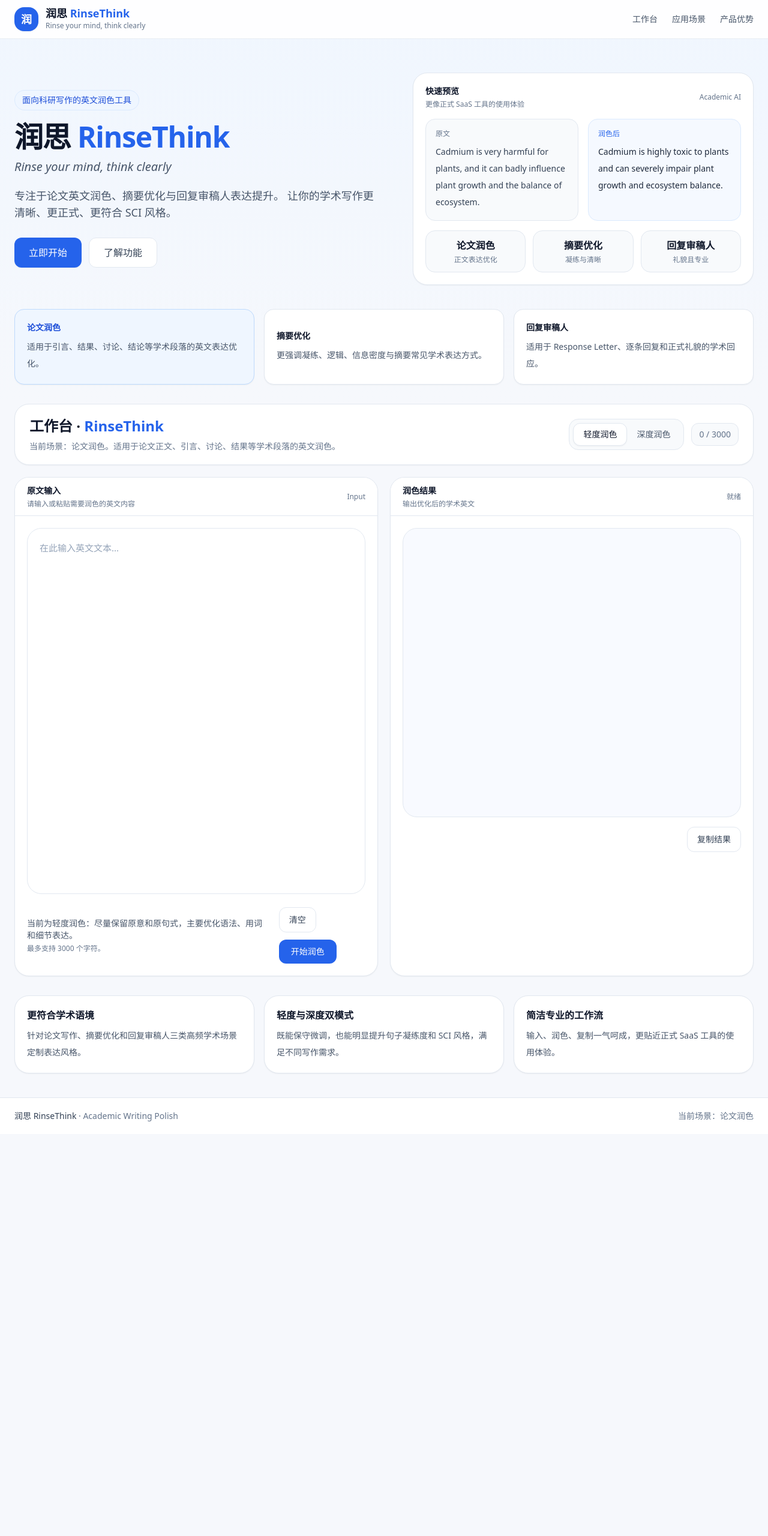
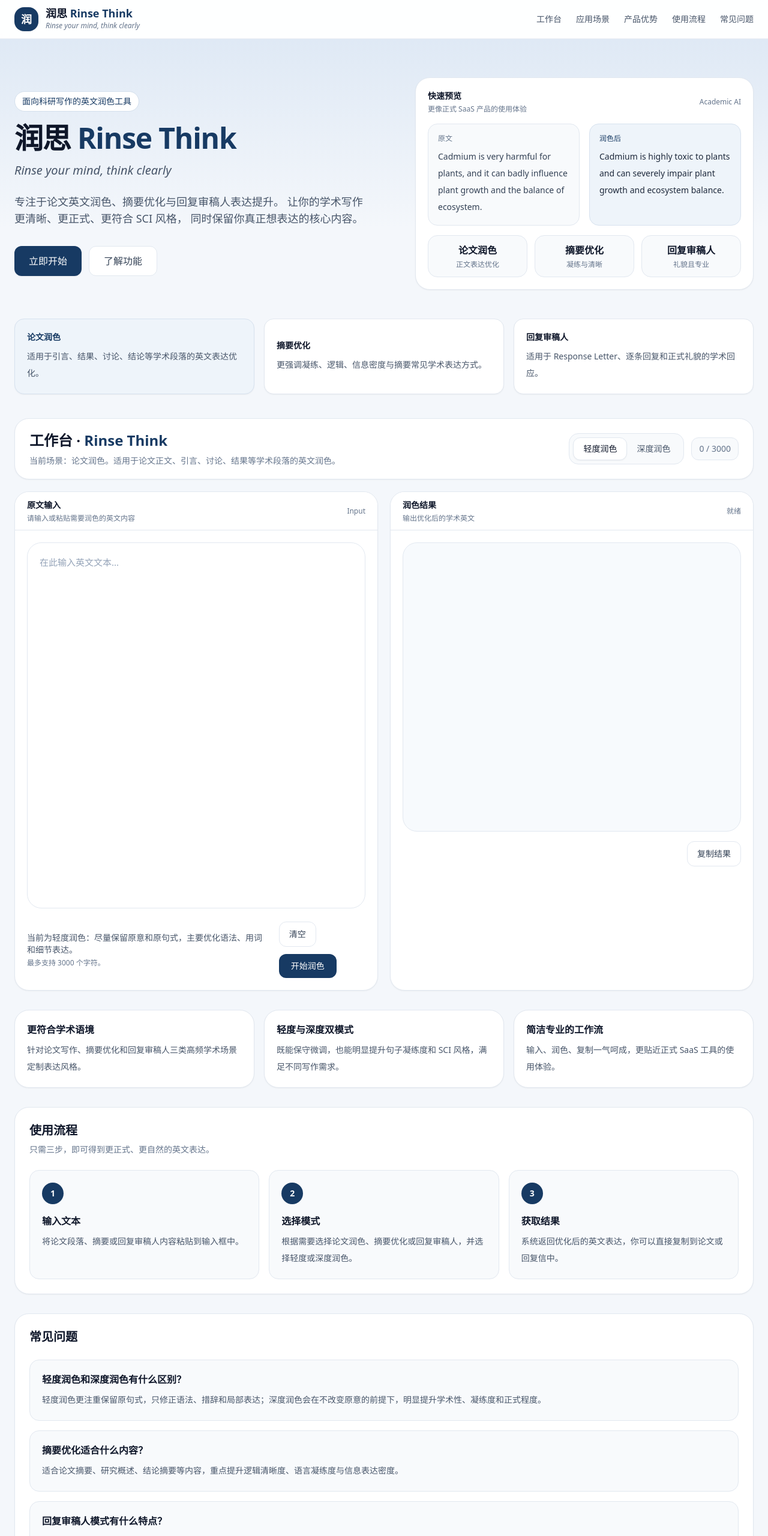
Before and after one commit to zhaot5489-alt/paper-polish-ai, a website: page index.html in a window 1280 px wide. Shown: the top 2560 px of the page at 60% size. Before the commit the page ends 1890 px from the top, so only its background shows below. Drawn offline with nearby package versions, Linux system fonts and the light colour scheme.

Commit message:
Update index.html

```diff
--- a/index.html
+++ b/index.html
@@ -3,23 +3,23 @@
 <head>
   <meta charset="UTF-8" />
   <meta name="viewport" content="width=device-width, initial-scale=1.0" />
-  <title>润思 RinseThink - Academic Writing Polish</title>
+  <title>润思 Rinse Think - Academic Writing Polish</title>
   <script src="https://cdn.tailwindcss.com"></script>
 </head>
-<body class="min-h-screen bg-[#f6f8fc] text-slate-800 font-sans">
+<body class="min-h-screen bg-[#f4f7fb] text-slate-800 font-sans">
   <div class="min-h-screen flex flex-col">
     <!-- 顶部导航 -->
-    <header class="sticky top-0 z-30 border-b border-slate-200/80 bg-white/85 backdrop-blur">
+    <header class="sticky top-0 z-30 border-b border-slate-200/80 bg-white/90 backdrop-blur">
       <div class="max-w-7xl mx-auto px-4 md:px-6 h-16 flex items-center justify-between">
         <div class="flex items-center gap-3">
-          <div class="w-10 h-10 rounded-2xl bg-blue-600 text-white flex items-center justify-center text-lg font-bold shadow-sm">
+          <div class="w-10 h-10 rounded-2xl bg-[#173a63] text-white flex items-center justify-center text-lg font-bold shadow-sm">
             润
           </div>
           <div>
             <div class="text-lg font-bold text-slate-900 leading-none">
-              润思 <span class="text-blue-600">RinseThink</span>
+              润思 <span class="text-[#173a63]">Rinse Think</span>
             </div>
-            <div class="text-xs text-slate-500 mt-1">Rinse your mind, think clearly</div>
+            <div class="text-xs text-slate-500 mt-1 italic">Rinse your mind, think clearly</div>
           </div>
         </div>
 
@@ -27,37 +27,40 @@
           <a href="#workspace" class="hover:text-slate-900 transition">工作台</a>
           <a href="#scenes" class="hover:text-slate-900 transition">应用场景</a>
           <a href="#features" class="hover:text-slate-900 transition">产品优势</a>
+          <a href="#how-it-works" class="hover:text-slate-900 transition">使用流程</a>
+          <a href="#faq" class="hover:text-slate-900 transition">常见问题</a>
         </nav>
       </div>
     </header>
 
     <!-- Hero -->
     <section class="relative overflow-hidden">
-      <div class="absolute inset-0 bg-gradient-to-b from-blue-50/80 to-transparent pointer-events-none"></div>
-      <div class="max-w-7xl mx-auto px-4 md:px-6 pt-10 md:pt-14 pb-8 relative">
-        <div class="grid grid-cols-1 lg:grid-cols-2 gap-8 items-center">
+      <div class="absolute inset-0 bg-gradient-to-b from-[#dfe9f5] via-transparent to-transparent pointer-events-none"></div>
+      <div class="max-w-7xl mx-auto px-4 md:px-6 pt-12 md:pt-16 pb-10 relative">
+        <div class="grid grid-cols-1 lg:grid-cols-2 gap-10 items-center">
           <div>
-            <div class="inline-flex items-center gap-2 px-3 py-1.5 rounded-full border border-blue-100 bg-blue-50 text-blue-700 text-sm font-medium mb-5">
+            <div class="inline-flex items-center gap-2 px-3 py-1.5 rounded-full border border-[#d3dfec] bg-white text-[#173a63] text-sm font-medium mb-5">
               面向科研写作的英文润色工具
             </div>
 
-            <h1 class="text-3xl md:text-5xl font-bold tracking-tight text-slate-900 leading-tight">
-              润思 <span class="text-blue-600">RinseThink</span>
+            <h1 class="text-4xl md:text-5xl font-bold tracking-tight text-slate-900 leading-tight">
+              润思 <span class="text-[#173a63]">Rinse Think</span>
             </h1>
 
-            <p class="mt-3 text-lg md:text-xl text-slate-600 font-medium italic">
+            <p class="mt-4 text-lg md:text-xl text-slate-600 font-medium italic">
               Rinse your mind, think clearly
             </p>
 
-            <p class="mt-5 text-base md:text-lg text-slate-600 leading-8 max-w-2xl">
+            <p class="mt-6 text-base md:text-lg text-slate-600 leading-8 max-w-2xl">
               专注于论文英文润色、摘要优化与回复审稿人表达提升。
-              让你的学术写作更清晰、更正式、更符合 SCI 风格。
+              让你的学术写作更清晰、更正式、更符合 SCI 风格，
+              同时保留你真正想表达的核心内容。
             </p>
 
-            <div class="mt-7 flex flex-wrap gap-3">
+            <div class="mt-8 flex flex-wrap gap-3">
               <a
                 href="#workspace"
-                class="inline-flex items-center justify-center px-6 py-3 rounded-xl bg-blue-600 text-white font-medium hover:bg-blue-700 transition shadow-sm"
+                class="inline-flex items-center justify-center px-6 py-3 rounded-xl bg-[#173a63] text-white font-medium hover:bg-[#102b49] transition shadow-sm"
               >
                 立即开始
               </a>
@@ -75,7 +78,7 @@
               <div class="flex items-center justify-between mb-4">
                 <div>
                   <div class="text-sm font-semibold text-slate-900">快速预览</div>
-                  <div class="text-xs text-slate-500 mt-1">更像正式 SaaS 工具的使用体验</div>
+                  <div class="text-xs text-slate-500 mt-1">更像正式 SaaS 产品的使用体验</div>
                 </div>
                 <div class="text-xs text-slate-500">Academic AI</div>
               </div>
@@ -88,8 +91,8 @@
                   </p>
                 </div>
 
-                <div class="rounded-2xl border border-blue-100 bg-blue-50/60 p-4">
-                  <div class="text-xs text-blue-600 mb-2">润色后</div>
+                <div class="rounded-2xl border border-[#d7e2ef] bg-[#eef4fa] p-4">
+                  <div class="text-xs text-[#173a63] mb-2">润色后</div>
                   <p class="text-sm leading-7 text-slate-800">
                     Cadmium is highly toxic to plants and can severely impair plant growth and ecosystem balance.
                   </p>
@@ -115,14 +118,14 @@
         </div>
 
         <!-- 场景卡片 -->
-        <div id="scenes" class="mt-10 grid grid-cols-1 md:grid-cols-3 gap-4">
+        <div id="scenes" class="mt-12 grid grid-cols-1 md:grid-cols-3 gap-4">
           <button
             id="scene-card-paper"
             type="button"
-            class="scene-card text-left rounded-2xl border border-blue-200 bg-blue-50 p-5 shadow-sm transition"
+            class="scene-card text-left rounded-2xl border border-[#d7e2ef] bg-[#eef4fa] p-5 shadow-sm transition"
             data-scene="paper"
           >
-            <div class="text-sm font-semibold text-blue-700">论文润色</div>
+            <div class="text-sm font-semibold text-[#173a63]">论文润色</div>
             <div class="mt-2 text-sm text-slate-600 leading-7">
               适用于引言、结果、讨论、结论等学术段落的英文表达优化。
             </div>
@@ -162,7 +165,7 @@
         <div class="flex flex-col xl:flex-row xl:items-center xl:justify-between gap-5">
           <div>
             <h2 class="text-2xl font-bold text-slate-900">
-              工作台 · <span class="text-blue-600">RinseThink</span>
+              工作台 · <span class="text-[#173a63]">Rinse Think</span>
             </h2>
             <p id="scene-title" class="text-sm text-slate-500 mt-2">
               当前场景：论文润色。适用于论文正文、引言、讨论、结果等学术段落的英文润色。
@@ -211,7 +214,7 @@
               id="input-text"
               rows="18"
               placeholder="在此输入英文文本..."
-              class="w-full resize-none rounded-3xl border border-slate-200 bg-white px-5 py-4 text-[15px] leading-8 text-slate-800 placeholder-slate-400 outline-none focus:border-blue-500 focus:ring-4 focus:ring-blue-100 transition"
+              class="w-full resize-none rounded-3xl border border-slate-200 bg-white px-5 py-4 text-[15px] leading-8 text-slate-800 placeholder-slate-400 outline-none focus:border-[#173a63] focus:ring-4 focus:ring-[#dfe9f5] transition"
             ></textarea>
 
             <div class="mt-4 flex flex-col md:flex-row md:items-center md:justify-between gap-4">
@@ -233,7 +236,7 @@
                 </button>
                 <button
                   id="polish-btn"
-                  class="inline-flex items-center justify-center px-5 py-2.5 rounded-xl bg-blue-600 text-white text-sm font-medium hover:bg-blue-700 disabled:opacity-60 disabled:cursor-not-allowed transition"
+                  class="inline-flex items-center justify-center px-5 py-2.5 rounded-xl bg-[#173a63] text-white text-sm font-medium hover:bg-[#102b49] disabled:opacity-60 disabled:cursor-not-allowed transition"
                 >
                   开始润色
                 </button>
@@ -255,7 +258,7 @@
           <div class="p-5 flex flex-col min-h-[580px]">
             <div
               id="result-text"
-              class="flex-1 rounded-3xl border border-slate-200 bg-[#f8faff] px-5 py-4 text-[15px] leading-8 text-slate-800 whitespace-pre-wrap"
+              class="flex-1 rounded-3xl border border-slate-200 bg-[#f7fafd] px-5 py-4 text-[15px] leading-8 text-slate-800 whitespace-pre-wrap"
             ></div>
 
             <div class="mt-4 flex flex-wrap gap-3 justify-end">
@@ -293,13 +296,76 @@
           </p>
         </div>
       </section>
+
+      <!-- 使用流程 -->
+      <section id="how-it-works" class="mt-8 rounded-3xl border border-slate-200 bg-white shadow-sm p-6">
+        <div class="flex items-center justify-between gap-4 flex-wrap">
+          <div>
+            <h3 class="text-xl font-bold text-slate-900">使用流程</h3>
+            <p class="text-sm text-slate-500 mt-2">只需三步，即可得到更正式、更自然的英文表达。</p>
+          </div>
+        </div>
+
+        <div class="mt-6 grid grid-cols-1 md:grid-cols-3 gap-4">
+          <div class="rounded-2xl bg-slate-50 border border-slate-200 p-5">
+            <div class="w-9 h-9 rounded-full bg-[#173a63] text-white flex items-center justify-center text-sm font-bold">1</div>
+            <div class="mt-4 text-base font-semibold text-slate-900">输入文本</div>
+            <p class="mt-2 text-sm text-slate-600 leading-7">
+              将论文段落、摘要或回复审稿人内容粘贴到输入框中。
+            </p>
+          </div>
+
+          <div class="rounded-2xl bg-slate-50 border border-slate-200 p-5">
+            <div class="w-9 h-9 rounded-full bg-[#173a63] text-white flex items-center justify-center text-sm font-bold">2</div>
+            <div class="mt-4 text-base font-semibold text-slate-900">选择模式</div>
+            <p class="mt-2 text-sm text-slate-600 leading-7">
+              根据需要选择论文润色、摘要优化或回复审稿人，并选择轻度或深度润色。
+            </p>
+          </div>
+
+          <div class="rounded-2xl bg-slate-50 border border-slate-200 p-5">
+            <div class="w-9 h-9 rounded-full bg-[#173a63] text-white flex items-center justify-center text-sm font-bold">3</div>
+            <div class="mt-4 text-base font-semibold text-slate-900">获取结果</div>
+            <p class="mt-2 text-sm text-slate-600 leading-7">
+              系统返回优化后的英文表达，你可以直接复制到论文或回复信中。
+            </p>
+          </div>
+        </div>
+      </section>
+
+      <!-- FAQ -->
+      <section id="faq" class="mt-8 rounded-3xl border border-slate-200 bg-white shadow-sm p-6">
+        <h3 class="text-xl font-bold text-slate-900">常见问题</h3>
+        <div class="mt-6 space-y-4">
+          <div class="rounded-2xl border border-slate-200 bg-slate-50 p-5">
+            <div class="font-semibold text-slate-900">轻度润色和深度润色有什么区别？</div>
+            <p class="mt-2 text-sm text-slate-600 leading-7">
+              轻度润色更注重保留原句式，只修正语法、措辞和局部表达；深度润色会在不改变原意的前提下，明显提升学术性、凝练度和正式程度。
+            </p>
+          </div>
+
+          <div class="rounded-2xl border border-slate-200 bg-slate-50 p-5">
+            <div class="font-semibold text-slate-900">摘要优化适合什么内容？</div>
+            <p class="mt-2 text-sm text-slate-600 leading-7">
+              适合论文摘要、研究概述、结论摘要等内容，重点提升逻辑清晰度、语言凝练度与信息表达密度。
+            </p>
+          </div>
+
+          <div class="rounded-2xl border border-slate-200 bg-slate-50 p-5">
+            <div class="font-semibold text-slate-900">回复审稿人模式有什么特点？</div>
+            <p class="mt-2 text-sm text-slate-600 leading-7">
+              该模式更强调礼貌、正式、清晰和回应性，适合审稿意见逐条回复、修改说明和 response letter 表达优化。
+            </p>
+          </div>
+        </div>
+      </section>
     </main>
 
     <!-- 页脚 -->
     <footer class="border-t border-slate-200 bg-white">
       <div class="max-w-7xl mx-auto px-4 md:px-6 py-5 flex flex-col md:flex-row md:items-center md:justify-between gap-2 text-sm text-slate-500">
         <div>
-          <span class="font-medium text-slate-700">润思 RinseThink</span> · Academic Writing Polish
+          <span class="font-medium text-slate-700">润思 Rinse Think</span> · Academic Writing Polish
         </div>
         <div id="footer-scene-text">当前场景：论文润色</div>
       </div>
@@ -376,7 +442,7 @@
       currentScene = scene;
       resetSceneCardStyles();
 
-      const active = "scene-card text-left rounded-2xl border border-blue-200 bg-blue-50 p-5 shadow-sm transition";
+      const active = "scene-card text-left rounded-2xl border border-[#d7e2ef] bg-[#eef4fa] p-5 shadow-sm transition";
 
       if (scene === "abstract") {
         sceneCardAbstract.className = active;
```
